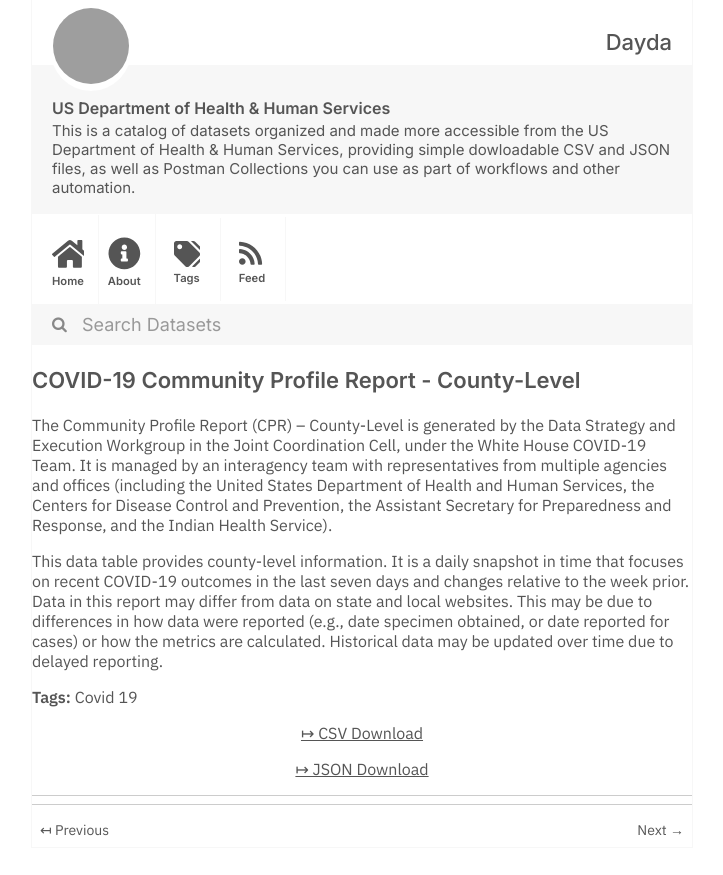
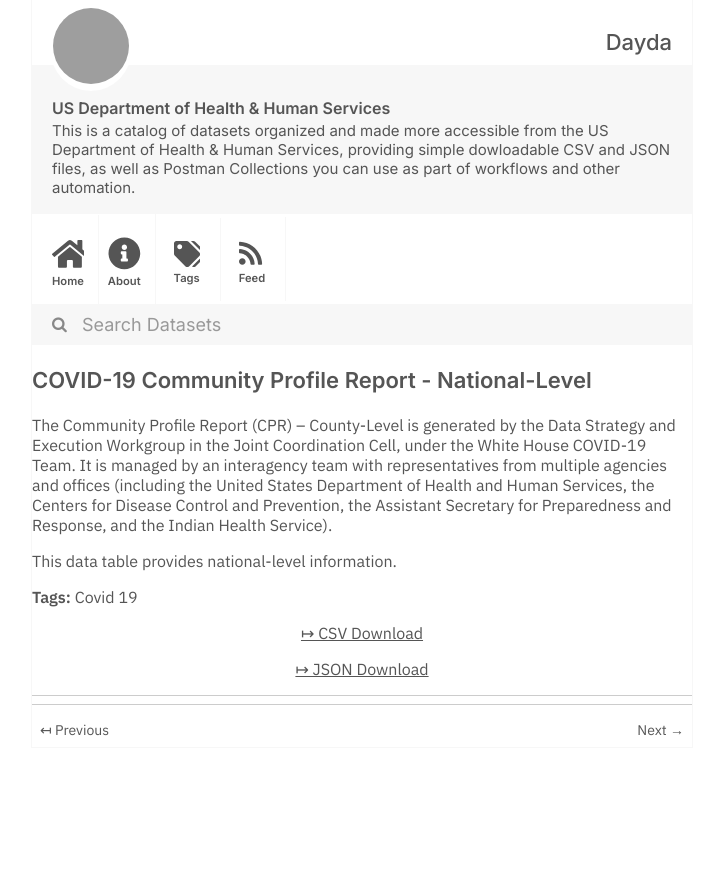
Before and after one commit to dayda-entities/us-department-of-health-and-human-services, a Jekyll site: the page built from _posts/2021-03-29-covid-19-community-profile-rep.md, in a window 1280 px wide, cut to the strip 0-875 px from the top of the page. Shown: the whole strip, without its empty margins (278-1001 px from the left). Built offline with Jekyll 4.4.1, drawn with Linux system fonts in a browser that asks for light colours; grey boxes are pictures that could not be loaded.

Commit message:
Publish Data

```diff
--- a/_posts/2021-03-29-covid-19-community-profile-rep.md
+++ b/_posts/2021-03-29-covid-19-community-profile-rep.md
@@ -1,17 +1,17 @@
 ---
-title: COVID-19 Community Profile Report - County-Level
-created: '2021-03-29T23:33:52.648186'
-modified: '2021-05-07T10:05:19.702037'
+title: COVID-19 Community Profile Report - National-Level
+created: '2021-03-29T23:34:26.989073'
+modified: '2021-05-07T10:05:58.721980'
 state: active
 type: dataset
 tags:
   - Covid 19
 groups: []
-csv_url: 'https://healthdata.gov/api/views/di4u-7yu6/rows.csv?accessType=DOWNLOAD'
-json_url: 'https://healthdata.gov/api/views/di4u-7yu6/rows.json?accessType=DOWNLOAD'
+csv_url: 'https://healthdata.gov/api/views/gzn6-r8g2/rows.csv?accessType=DOWNLOAD'
+json_url: 'https://healthdata.gov/api/views/gzn6-r8g2/rows.json?accessType=DOWNLOAD'
 layout: post
 
 ---
 The Community Profile Report (CPR) – County-Level is generated by the Data Strategy and Execution Workgroup in the Joint Coordination Cell, under the White House COVID-19 Team. It is managed by an interagency team with representatives from multiple agencies and offices (including the United States Department of Health and Human Services, the Centers for Disease Control and Prevention, the Assistant Secretary for Preparedness and Response, and the Indian Health Service).
 
-This data table provides county-level information. It is a daily snapshot in time that focuses on recent COVID-19 outcomes in the last seven days and changes relative to the week prior. Data in this report may differ from data on state and local websites. This may be due to differences in how data were reported (e.g., date specimen obtained, or date reported for cases) or how the metrics are calculated. Historical data may be updated over time due to delayed reporting.
+This data table provides national-level information.
```
